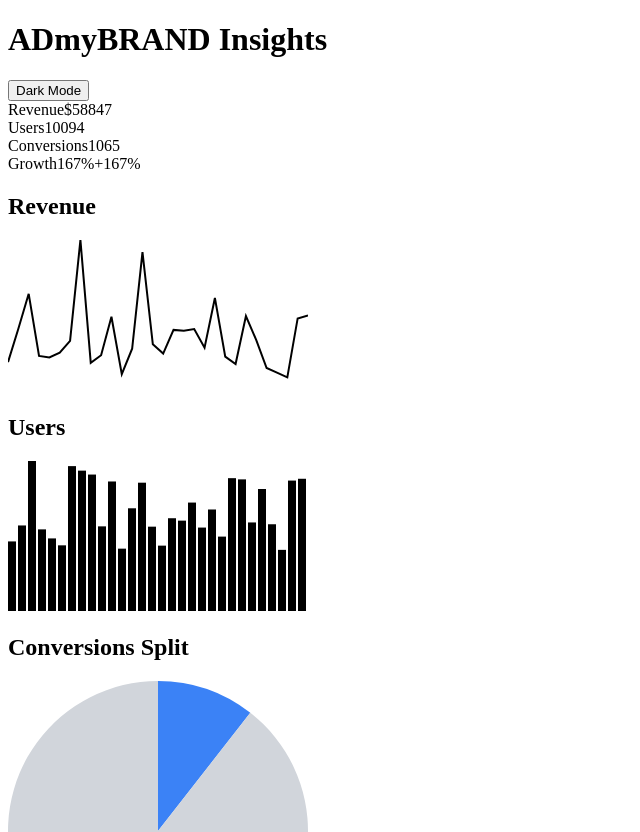
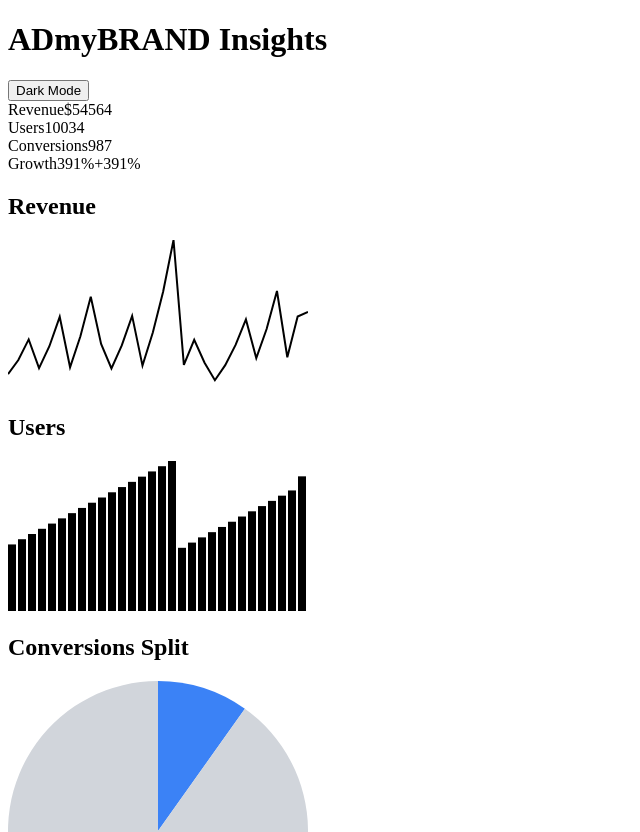
Before and after one commit to Bharatchoudhary11/Ai_powered, a Next.js app: page / in a window 1280 px wide. Shown: the top 832 px of the page, without its empty margins (0-640 px from the left). Built offline with nearby package versions, Linux system fonts and the light colour scheme.

Commit message:
fix: stabilize mock data for consistent SSR

```diff
--- a/src/data/mockData.ts
+++ b/src/data/mockData.ts
@@ -8,9 +8,14 @@ export interface AnalyticsRecord {
 export const records: AnalyticsRecord[] = Array.from({ length: 30 }).map((_, i) => {
   const date = new Date();
   date.setDate(date.getDate() - (29 - i));
-  const users = Math.floor(200 + Math.random() * 300);
-  const conversions = Math.floor(users * (0.05 + Math.random() * 0.1));
-  const revenue = conversions * (20 + Math.random() * 80);
+
+  // Generate deterministic values based only on the index so that the
+  // initial data is identical during server and client rendering. This
+  // avoids hydration mismatches caused by Math.random().
+  const users = 200 + ((i * 17) % 300);
+  const conversions = Math.floor(users * (0.05 + ((i % 10) / 100)));
+  const revenue = conversions * (20 + ((i * 23) % 80));
+
   return {
     date: date.toISOString().slice(0, 10),
     revenue: Math.round(revenue),
```
